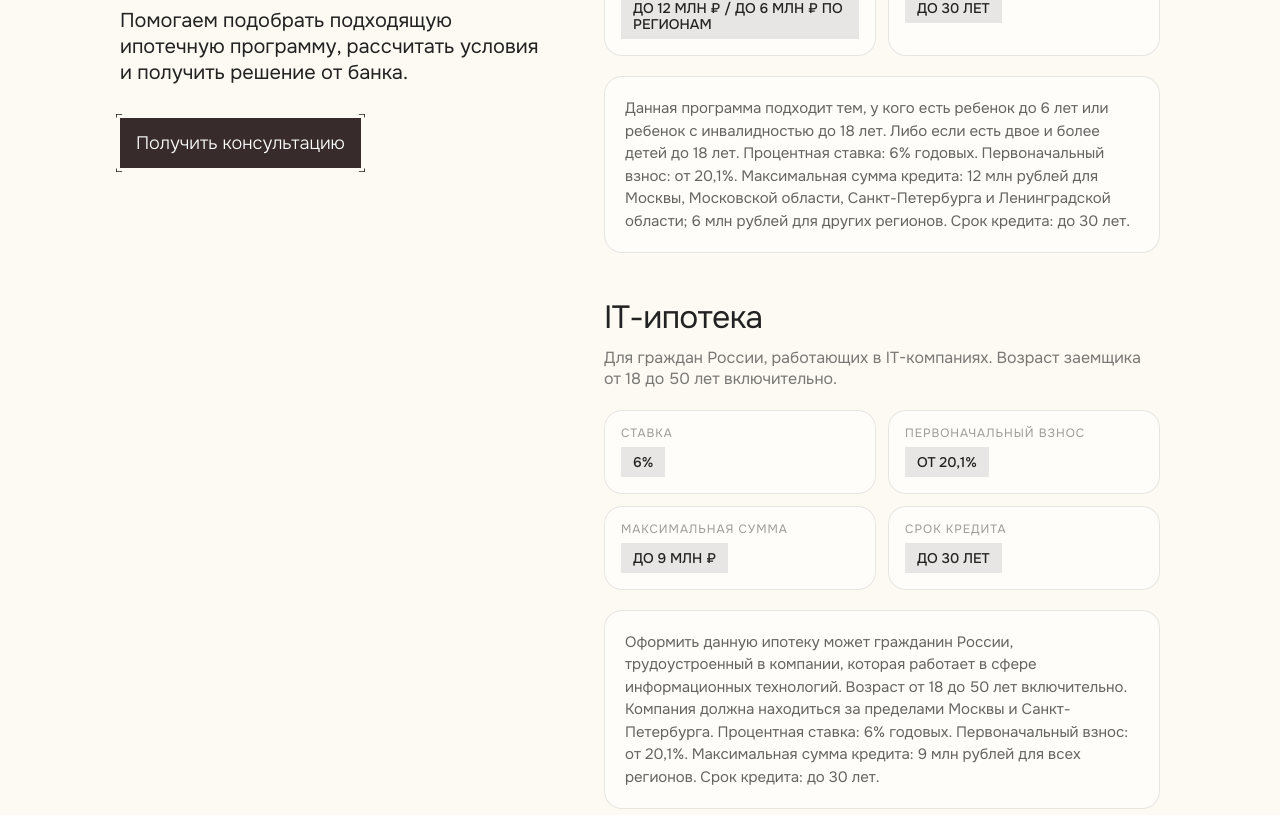
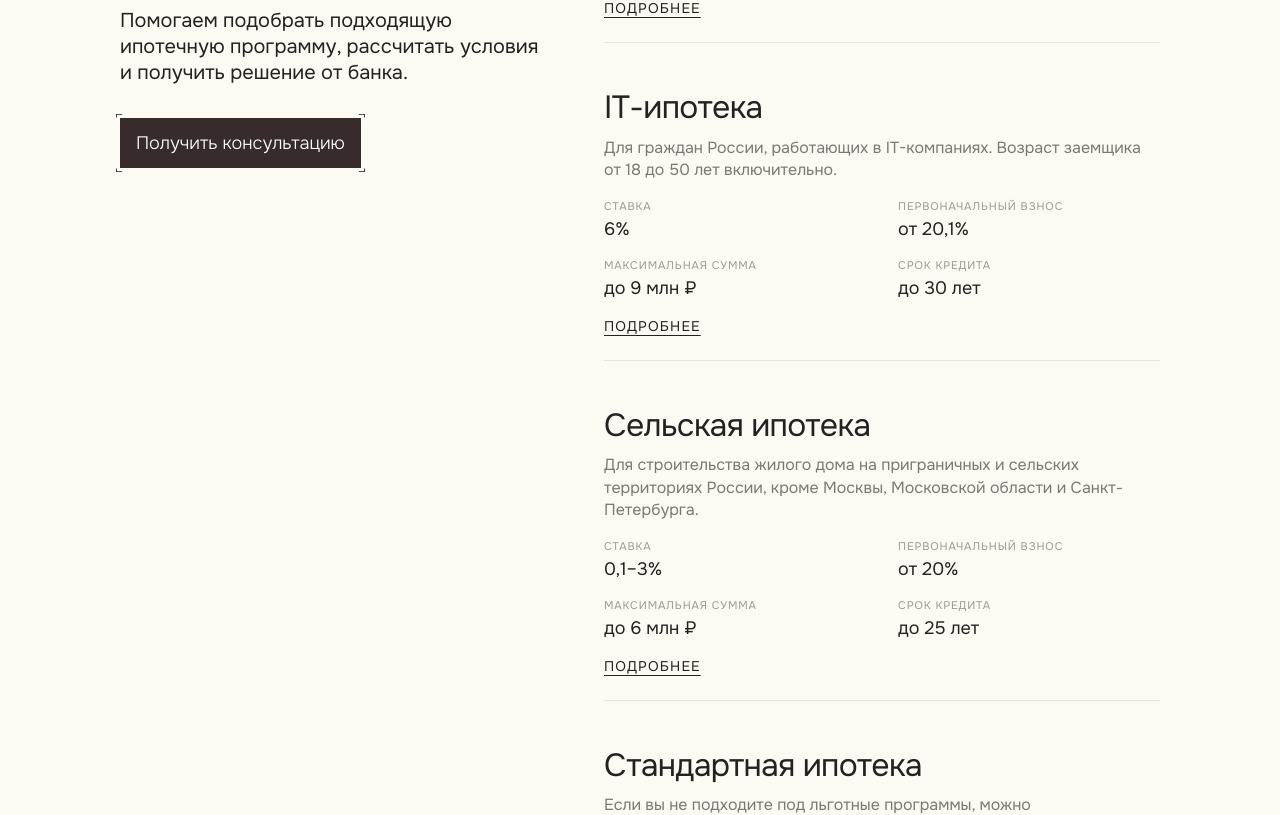
Before and after one commit to Kapustin-Team/sdach.ru, a Next.js app: page / in a window 1280 px wide. Shown: the part 3180-3995 px from the top of the page. Built offline with nearby package versions, Linux system fonts and the light colour scheme; no server answers.

Commit message:
Refine mortgage block presentation

```diff
--- a/src/components/blocks/Mortgage.tsx
+++ b/src/components/blocks/Mortgage.tsx
@@ -1,5 +1,6 @@
 'use client'
 
+import { useState } from 'react'
 import AnimatedTitle from '@/components/atoms/AnimatedTitle'
 import AnimatedSection from '@/components/atoms/AnimatedSection'
 import Button from '@/components/atoms/Button'
@@ -35,7 +36,8 @@ const defaultPrograms: MortgageProgram[] = [
     amount: 'до 12 млн ₽ / до 6 млн ₽ по регионам',
     term: 'до 30 лет',
     description: 'Подходит семьям, где есть ребенок до 6 лет, ребенок с инвалидностью до 18 лет или двое и более детей до 18 лет.',
-    details: 'Данная программа подходит тем, у кого есть ребенок до 6 лет или ребенок с инвалидностью до 18 лет. Либо если есть двое и более детей до 18 лет. Процентная ставка: 6% годовых. Первоначальный взнос: от 20,1%. Максимальная сумма кредита: 12 млн рублей для Москвы, Московской области, Санкт-Петербурга и Ленинградской области; 6 млн рублей для других регионов. Срок кредита: до 30 лет.',
+    details:
+      'Программа подходит семьям, в которых есть ребенок до 6 лет, ребенок с инвалидностью до 18 лет, а также семьям с двумя и более детьми до 18 лет. Процентная ставка составляет 6% годовых. Первоначальный взнос составляет от 20,1%. Максимальная сумма кредита составляет до 12 млн рублей для Москвы, Московской области, Санкт-Петербурга и Ленинградской области и до 6 млн рублей для других регионов. Срок кредита составляет до 30 лет.',
   },
   {
     title: 'IT-ипотека',
@@ -44,7 +46,8 @@ const defaultPrograms: MortgageProgram[] = [
     amount: 'до 9 млн ₽',
     term: 'до 30 лет',
     description: 'Для граждан России, работающих в IT-компаниях. Возраст заемщика от 18 до 50 лет включительно.',
-    details: 'Оформить данную ипотеку может гражданин России, трудоустроенный в компании, которая работает в сфере информационных технологий. Возраст от 18 до 50 лет включительно. Компания должна находиться за пределами Москвы и Санкт-Петербурга. Процентная ставка: 6% годовых. Первоначальный взнос: от 20,1%. Максимальная сумма кредита: 9 млн рублей для всех регионов. Срок кредита: до 30 лет.',
+    details:
+      'Программа доступна гражданам России, которые работают в компании из сферы информационных технологий. Возраст заемщика составляет от 18 до 50 лет включительно. Компания должна находиться за пределами Москвы и Санкт-Петербурга. Процентная ставка составляет 6% годовых. Первоначальный взнос составляет от 20,1%. Максимальная сумма кредита составляет до 9 млн рублей. Срок кредита составляет до 30 лет.',
   },
   {
     title: 'Сельская ипотека',
@@ -53,7 +56,8 @@ const defaultPrograms: MortgageProgram[] = [
     amount: 'до 6 млн ₽',
     term: 'до 25 лет',
     description: 'Для строительства жилого дома на приграничных и сельских территориях России, кроме Москвы, Московской области и Санкт-Петербурга.',
-    details: 'Кредит можно получить на строительство жилого дома на приграничных и сельских территориях России, кроме Москвы, Московской области и Санкт-Петербурга. Процентная ставка: от 0,1% до 3% годовых. Первоначальный взнос: от 20%. Максимальная сумма кредита: 6 млн рублей. Срок кредита: до 25 лет.',
+    details:
+      'Программа подходит для строительства жилого дома на приграничных и сельских территориях России. Не распространяется на Москву, Московскую область и Санкт-Петербург. Процентная ставка составляет от 0,1% до 3% годовых. Первоначальный взнос составляет от 20%. Максимальная сумма кредита составляет до 6 млн рублей. Срок кредита составляет до 25 лет.',
   },
   {
     title: 'Стандартная ипотека',
@@ -62,7 +66,8 @@ const defaultPrograms: MortgageProgram[] = [
     amount: 'до 100 млн ₽',
     term: 'до 30 лет',
     description: 'Если вы не подходите под льготные программы, можно воспользоваться ипотекой на рыночных условиях.',
-    details: 'Если вы не подходите под льготные программы, можно воспользоваться ипотекой на рыночных условиях. Процентная ставка: от 17,4% годовых. Первоначальный взнос: от 20,1%. Максимальная сумма кредита: 100 млн рублей. Срок кредита: до 30 лет.',
+    details:
+      'Программа подходит тем, кто не подпадает под условия льготных ипотечных программ. В этом случае можно оформить ипотеку на рыночных условиях. Процентная ставка составляет от 17,4% годовых. Первоначальный взнос составляет от 20,1%. Максимальная сумма кредита составляет до 100 млн рублей. Срок кредита составляет до 30 лет.',
   },
 ]
 
@@ -81,6 +86,8 @@ export default function Mortgage({
   buttonLink = '#contact',
   programs = defaultPrograms,
 }: MortgageProps) {
+  const [expandedProgram, setExpandedProgram] = useState<string | null>(null)
+
   return (
     <section className="px-[120px] py-[50px] max-md:px-6 max-md:py-10">
       <div className="grid grid-cols-[minmax(0,420px)_minmax(0,1fr)] gap-16 max-md:grid-cols-1 max-md:gap-10">
@@ -93,45 +100,56 @@ export default function Mortgage({
 
         <div>
           {programs.map((program, index) => {
-            const badges = [
+            const items = [
               { label: program.rateLabel || defaultBadgeLabels.rateLabel, value: program.rate },
               { label: program.downPaymentLabel || defaultBadgeLabels.downPaymentLabel, value: program.downPayment },
               { label: program.amountLabel || defaultBadgeLabels.amountLabel, value: program.amount },
               { label: program.termLabel || defaultBadgeLabels.termLabel, value: program.term },
             ]
+            const isExpanded = expandedProgram === program.title
 
             return (
               <AnimatedSection key={program.title} delay={index * 0.08} className="py-6 max-md:py-5">
-                <div className="flex flex-col gap-5">
+                <div className="flex flex-col gap-4 border-b border-dark/10 pb-6">
                   <div>
                     <h3 className="font-sans text-[32px] leading-[1.05] tracking-[-0.02em] text-dark max-md:text-[26px]">
                       {program.title}
                     </h3>
                     {program.description && (
-                      <p className="mt-3 font-sans text-base leading-[1.35] text-dark/60 max-md:text-[15px]">
+                      <p className="mt-3 max-w-[780px] font-sans text-base leading-[1.4] text-dark/60 max-md:text-[15px]">
                         {program.description}
                       </p>
                     )}
                   </div>
 
-                  <div className="grid grid-cols-2 gap-3 max-sm:grid-cols-1">
-                    {badges.map((badge) => (
-                      <div key={`${program.title}-${badge.label}`} className="flex flex-col gap-2 rounded-[18px] border border-dark/10 bg-white/60 p-4">
-                        <span className="font-sans text-xs leading-none uppercase tracking-[0.08em] text-dark/45">
-                          {badge.label}
-                        </span>
-                        <span className="inline-flex w-fit font-sans font-medium text-sm leading-[1.14] uppercase px-3 pt-2 pb-1.5 bg-dark/10 text-dark">
-                          {badge.value}
-                        </span>
+                  <dl className="grid grid-cols-2 gap-x-8 gap-y-4 max-sm:grid-cols-1">
+                    {items.map((item) => (
+                      <div key={`${program.title}-${item.label}`} className="flex flex-col gap-1">
+                        <dt className="font-sans text-[11px] uppercase tracking-[0.08em] text-dark/45">
+                          {item.label}
+                        </dt>
+                        <dd className="m-0 font-sans text-[18px] leading-[1.25] text-dark max-md:text-[16px]">
+                          {item.value}
+                        </dd>
                       </div>
                     ))}
-                  </div>
+                  </dl>
 
                   {program.details && (
-                    <div className="rounded-[18px] border border-dark/10 bg-white/50 p-5">
-                      <p className="font-sans text-[15px] leading-[1.5] text-dark/70 max-md:text-[14px]">
-                        {program.details}
-                      </p>
+                    <div className="flex flex-col items-start gap-3">
+                      <button
+                        type="button"
+                        onClick={() => setExpandedProgram(isExpanded ? null : program.title)}
+                        className="font-sans text-sm uppercase tracking-[0.08em] text-dark underline underline-offset-4"
+                      >
+                        {isExpanded ? 'Скрыть подробности' : 'Подробнее'}
+                      </button>
+
+                      {isExpanded && (
+                        <p className="max-w-[780px] font-sans text-[15px] leading-[1.6] text-dark/70 max-md:text-[14px]">
+                          {program.details}
+                        </p>
+                      )}
                     </div>
                   )}
                 </div>
```
